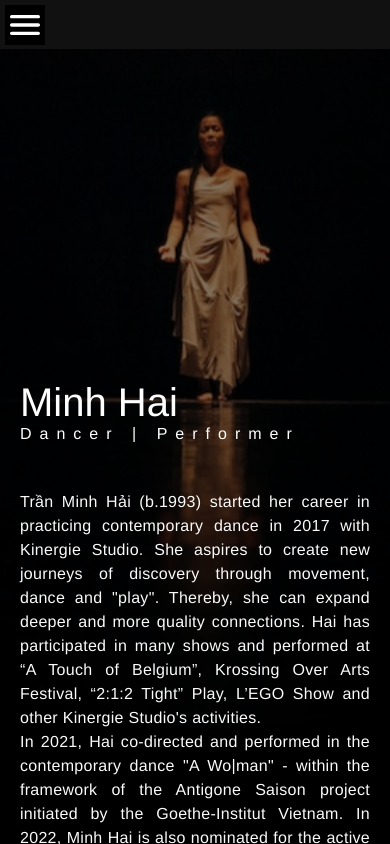
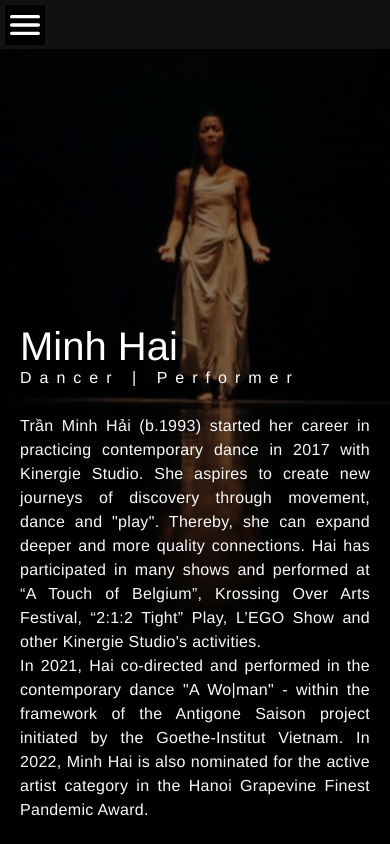
Before and after one commit to hungdoworks/hungdoworks.github.io, a Next.js app: page / in a window 390 px wide. Built offline with nearby package versions, Linux system fonts and the light colour scheme.

Commit message:
Update css for Contact and Home pages

```diff
--- a/src/styles/Contact.module.scss
+++ b/src/styles/Contact.module.scss
@@ -51,7 +51,7 @@
                 position: relative;
                 width: 200px;
                 height: 200px;
-                margin: 0 auto 40px;
+                margin: 0 auto 30px;
                 border: 1px solid #000;
                 border-radius: 50%;
                 overflow: hidden;
--- a/src/styles/Home.module.scss
+++ b/src/styles/Home.module.scss
@@ -85,7 +85,8 @@
     }
 
     .title {
-        transform: translate(20px, -42px);
+        padding: 0 20px;
+        top: 364px;
 
         & > p {
             font-size: 40px;
@@ -98,7 +99,7 @@
     }
 
     .info {
-        top: 58vh;
+        top: 414px;
         padding: 0 20px;
 
         & > p {
```
